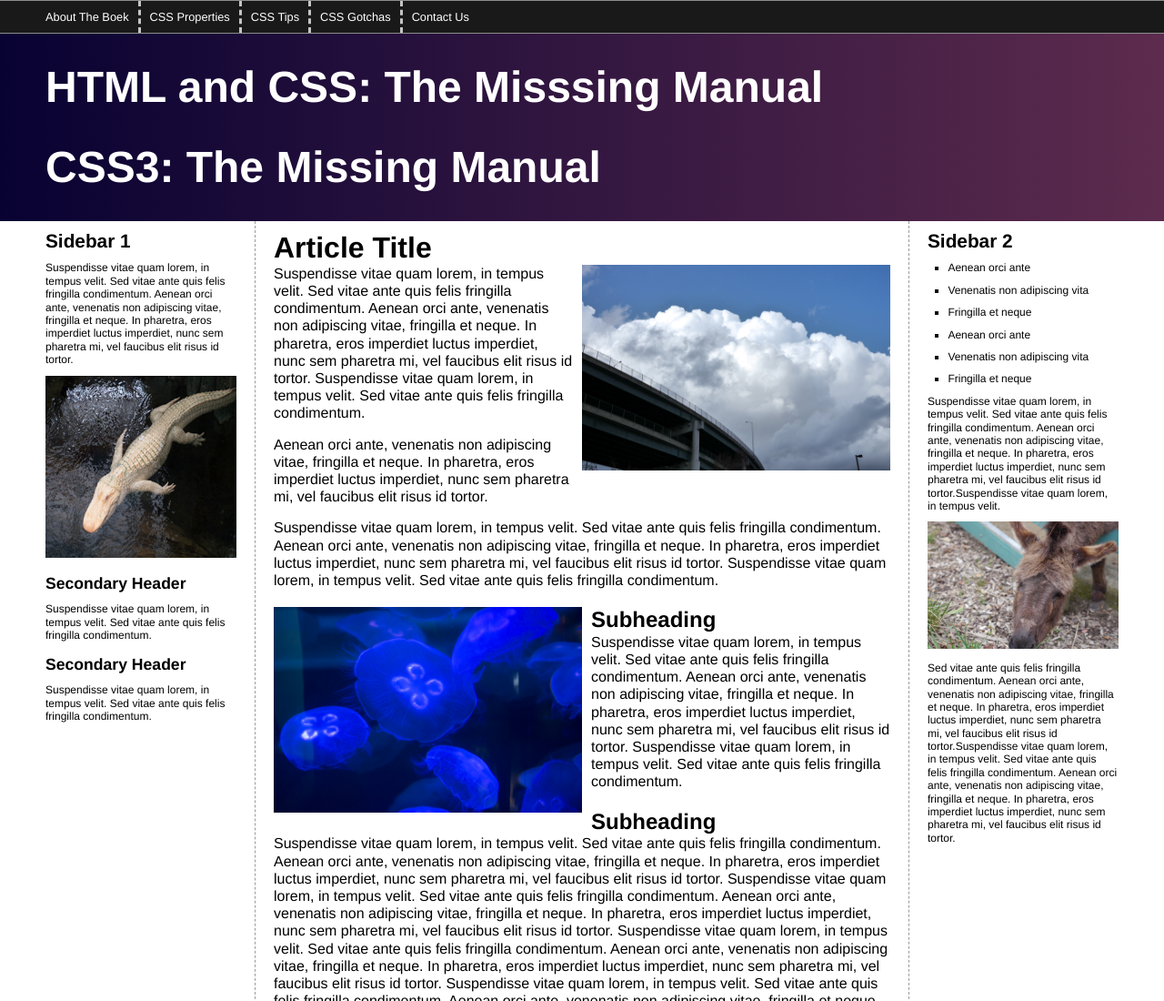
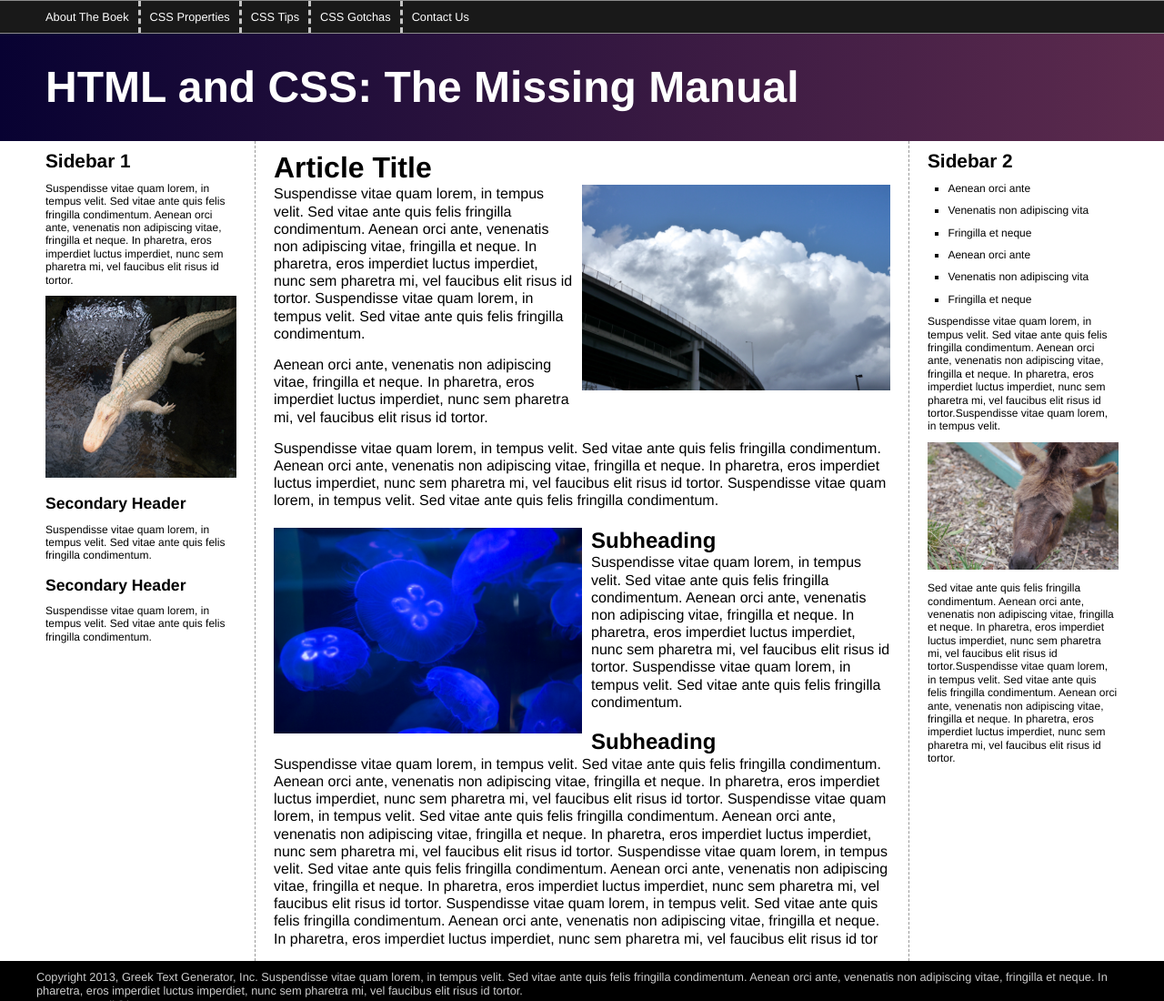
Before and after one commit to YensBurrick/dww2-yens, a plain HTML site: page index.html in a window 1280 px wide. Shown: the top 1100 px of the page at 91% size. Drawn offline with Linux system fonts and the light colour scheme.

Commit message:
fixing merge-conflict

```diff
--- a/index.html
+++ b/index.html
@@ -23,10 +23,7 @@
           </ul>
         </nav>
 
-      <h1>HTML and CSS: The Misssing Manual</h1>
-
-        <h1>CSS3: The Missing Manual</h1>
-
+      <h1>HTML and CSS: The Missing Manual</h1>
       </header>
       <div class="contentWrapper">
         <div class="columnWrapper">
```
